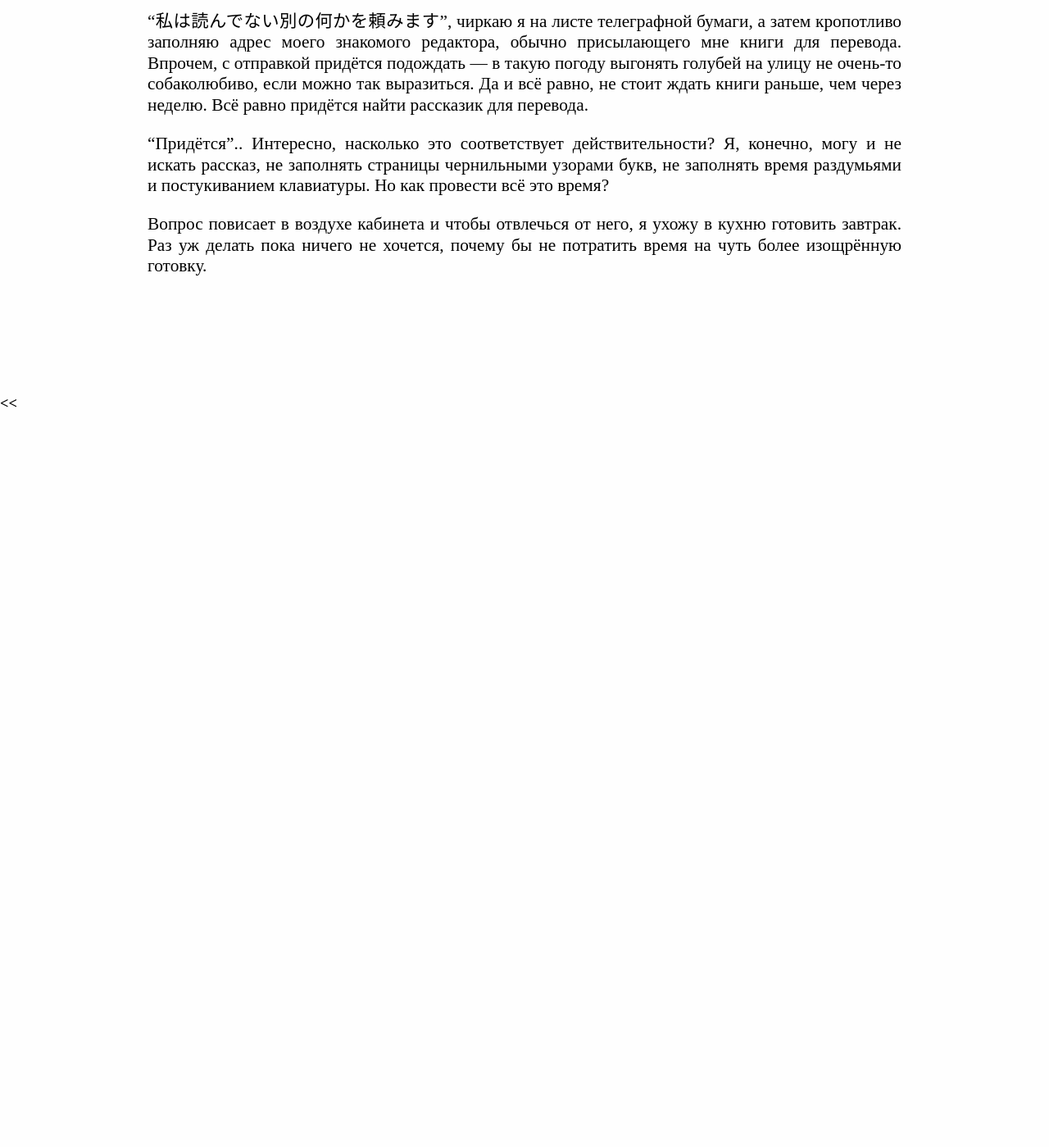
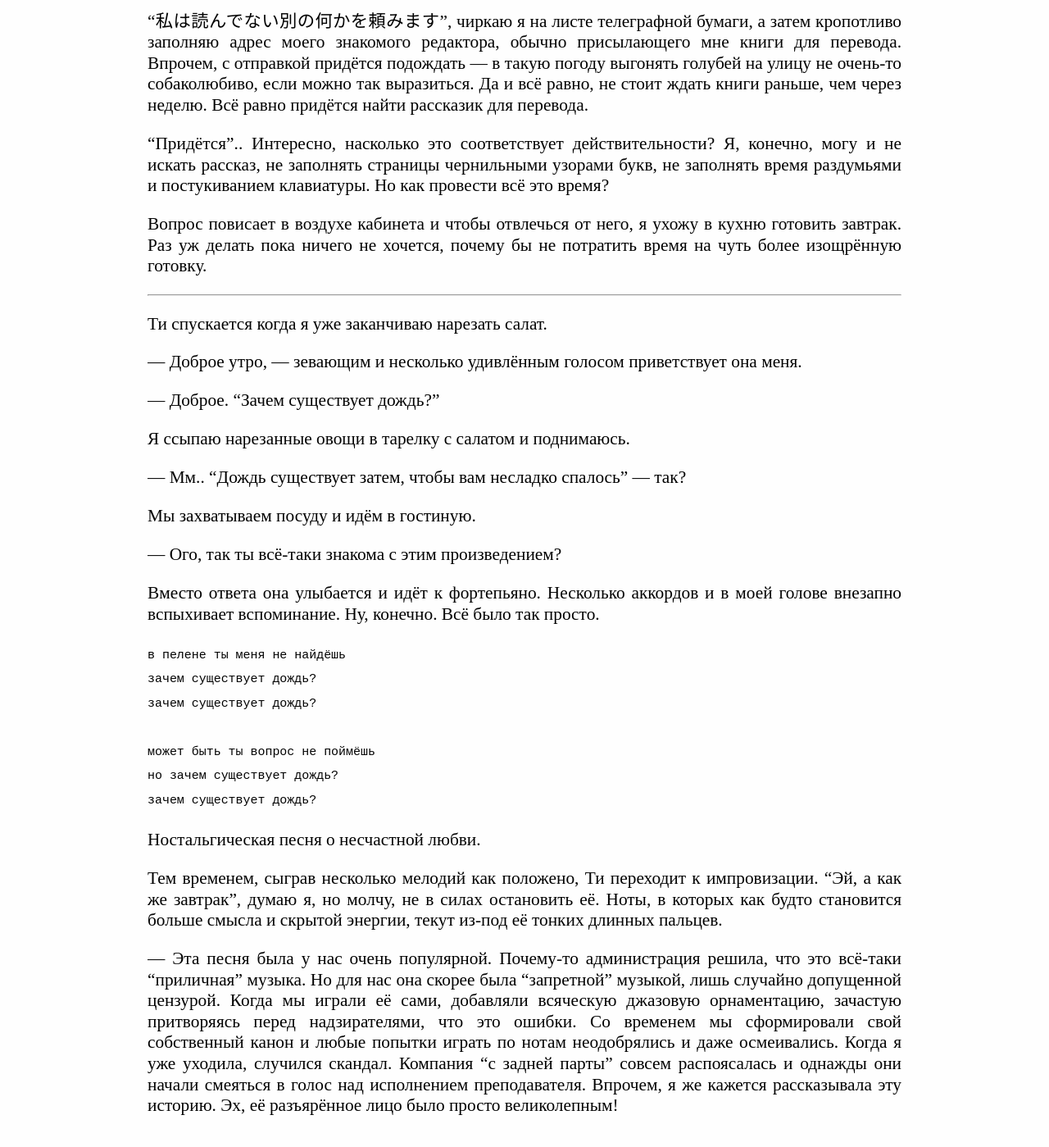
Before and after one commit to caryoscelus/lezvije-travy, a Jekyll site: the page built from text/why-rain.md, in a window 1280 px wide and 1400 px high, scrolled down 1065 px. Shown: the whole window at 82% size. Built offline with Jekyll 4.4.1, drawn with Linux system fonts in a browser that asks for light colours; before the commit the page ends 1572 px from its top, so only the background shows below that.

Commit message:
text (why rain)

````diff
--- a/text/why-rain.md
+++ b/text/why-rain.md
@@ -60,3 +60,49 @@ does — rain — exist?" Нет, это слишком авангардно д
 Вопрос повисает в воздухе кабинета и чтобы отвлечься от него, я ухожу в кухню
 готовить завтрак. Раз уж делать пока ничего не хочется, почему бы не потратить
 время на чуть более изощрённую готовку.
+
+***
+
+Ти спускается когда я уже заканчиваю нарезать салат.
+
+— Доброе утро, — зевающим и несколько удивлённым голосом приветствует она меня.
+
+— Доброе. "Зачем существует дождь?"
+
+Я ссыпаю нарезанные овощи в тарелку с салатом и поднимаюсь.
+
+— Мм.. "Дождь существует затем, чтобы вам несладко спалось" — так?
+
+Мы захватываем посуду и идём в гостиную.
+
+— Ого, так ты всё-таки знакома с этим произведением?
+
+Вместо ответа она улыбается и идёт к фортепьяно. Несколько аккордов и в моей
+голове внезапно вспыхивает вспоминание. Ну, конечно. Всё было так просто.
+
+```
+в пелене ты меня не найдёшь
+зачем существует дождь?
+зачем существует дождь?
+
+может быть ты вопрос не поймёшь
+но зачем существует дождь?
+зачем существует дождь?
+```
+
+Ностальгическая песня о несчастной любви.
+
+Тем временем, сыграв несколько мелодий как положено, Ти переходит к
+импровизации. "Эй, а как же завтрак", думаю я, но молчу, не в силах остановить
+её. Ноты, в которых как будто становится больше смысла и скрытой энергии, текут
+из-под её тонких длинных пальцев.
+
+— Эта песня была у нас очень популярной. Почему-то администрация решила, что это
+всё-таки "приличная" музыка. Но для нас она скорее была "запретной" музыкой,
+лишь случайно допущенной цензурой. Когда мы играли её сами, добавляли всяческую
+джазовую орнаментацию, зачастую притворяясь перед надзирателями, что это
+ошибки. Со временем мы сформировали свой собственный канон и любые попытки
+играть по нотам неодобрялись и даже осмеивались. Когда я уже уходила, случился
+скандал. Компания "с задней парты" совсем распоясалась и однажды они начали
+смеяться в голос над исполнением преподавателя. Впрочем, я же кажется
+рассказывала эту историю. Эх, её разъярённое лицо было просто великолепным!
````
